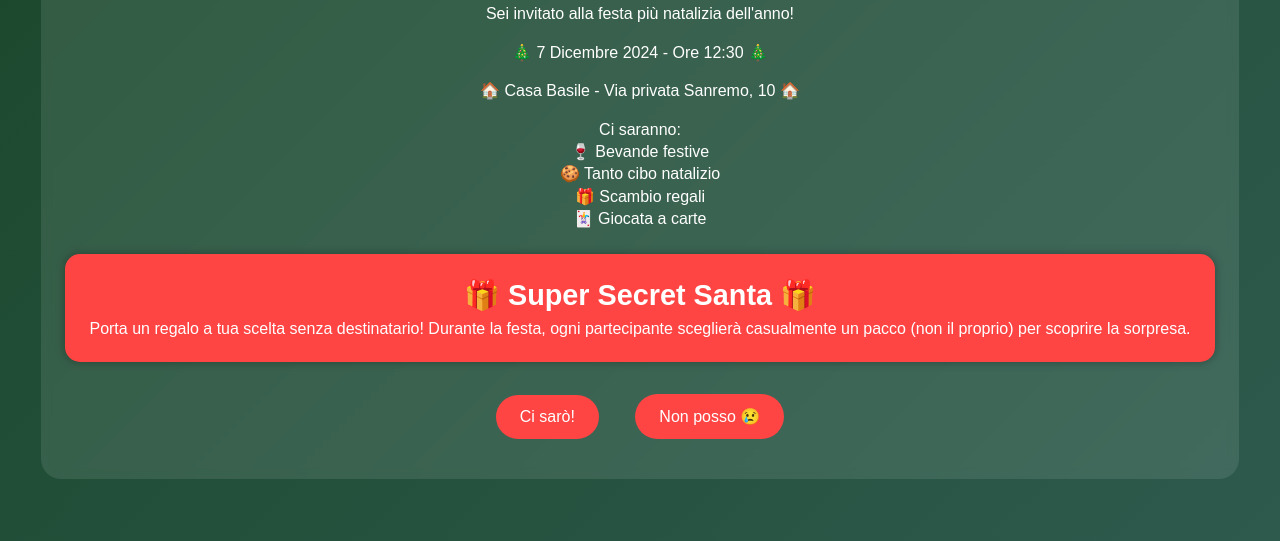
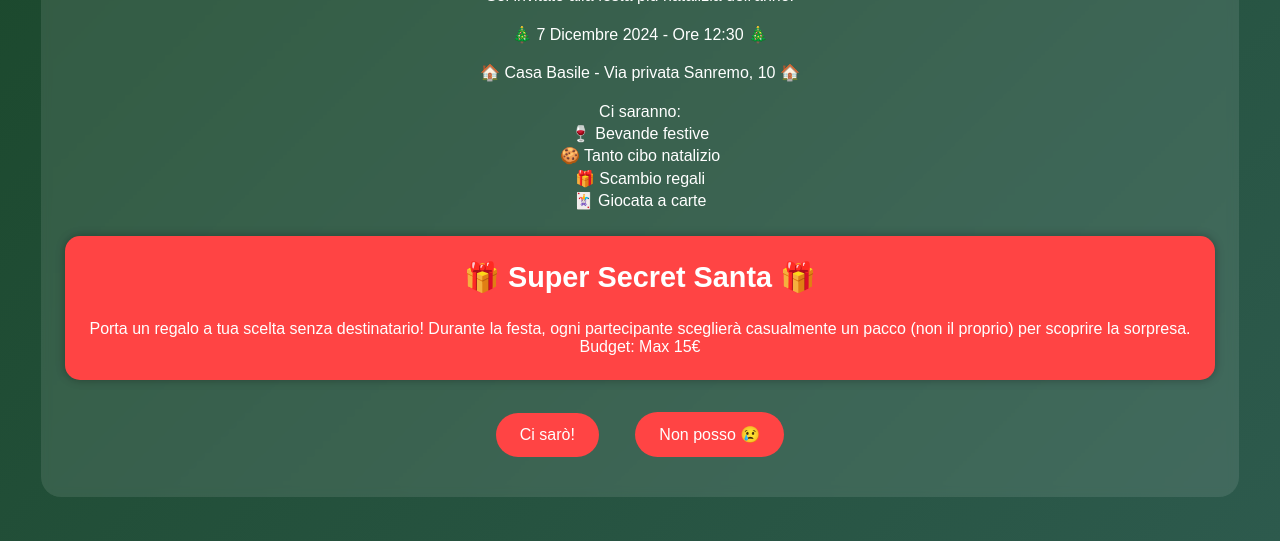
Before and after one commit to gcruz18/Invito7Dicembre, a plain HTML site: page index.html in a window 1280 px wide. Shown: the part 259-800 px from the top of the page. Drawn offline with Linux system fonts and the light colour scheme.

Commit message:
Update index.html

```diff
--- a/index.html
+++ b/index.html
@@ -163,7 +163,8 @@
         <div class="super-secret-santa-section" onclick="startGiftCascade()">
             <h2>🎁 Super Secret Santa 🎁</h2>
             <p>
-                Porta un regalo a tua scelta senza destinatario! Durante la festa, ogni partecipante sceglierà casualmente un pacco (non il proprio) per scoprire la sorpresa.
+                <br>Porta un regalo a tua scelta senza destinatario! Durante la festa, ogni partecipante sceglierà casualmente un pacco (non il proprio) per scoprire la sorpresa.
+                <br> Budget: Max 15€
             </p>
         </div>
 
```
